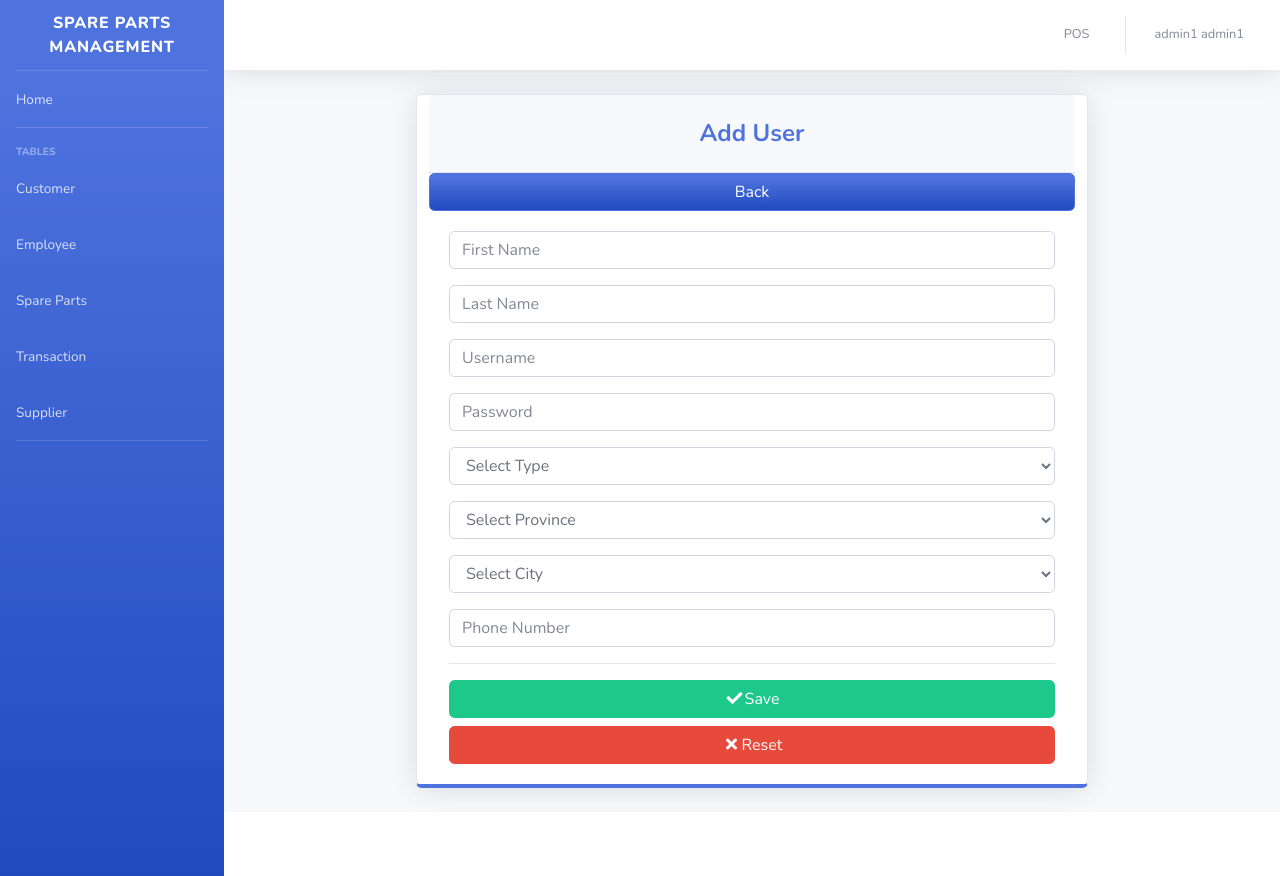
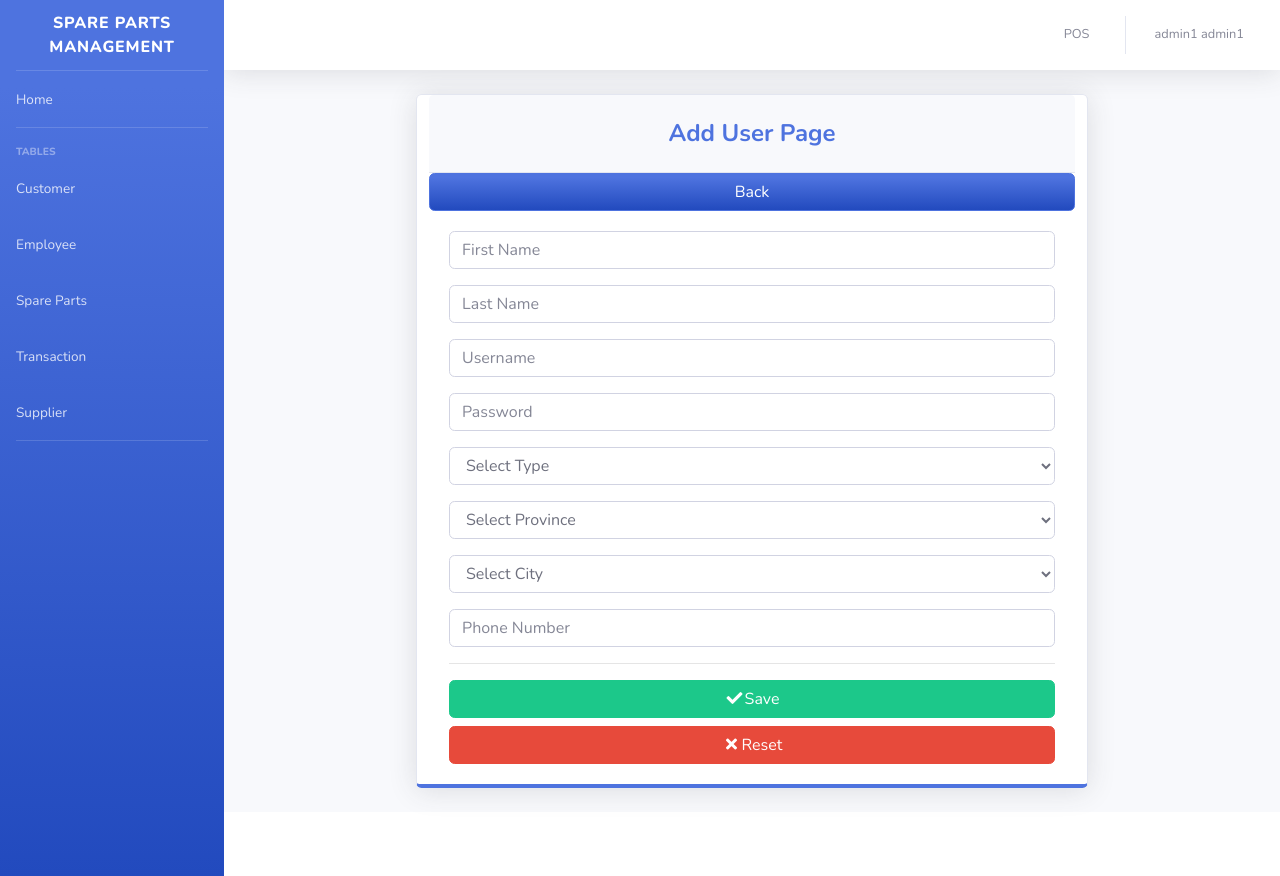
Before and after one commit to 2002vinay/Auto-Spare, a PHP site: page /pages/us_add.php in a window 1280 px wide. Run offline with PHP 8.4, Linux system fonts and the light colour scheme; a user stored in the database is signed in; data comes from the database, SQL or seed files in the repository.

Commit message:
changes in /us_add.php

```diff
--- a/pages/us_add.php
+++ b/pages/us_add.php
@@ -57,7 +57,7 @@ window.onload = function() {
 </script>
           <center><div class="card shadow mb-4 col-xs-12 col-md-8 border-bottom-primary">
             <div class="card-header py-3">
-              <h4 class="m-2 font-weight-bold text-primary">Add User</h4>
+              <h4 class="m-2 font-weight-bold text-primary">Add User Page</h4>
             </div>
             <a href="user.php?action=add" type="button" class="btn btn-primary bg-gradient-primary">Back</a>
             <div class="card-body">
```
